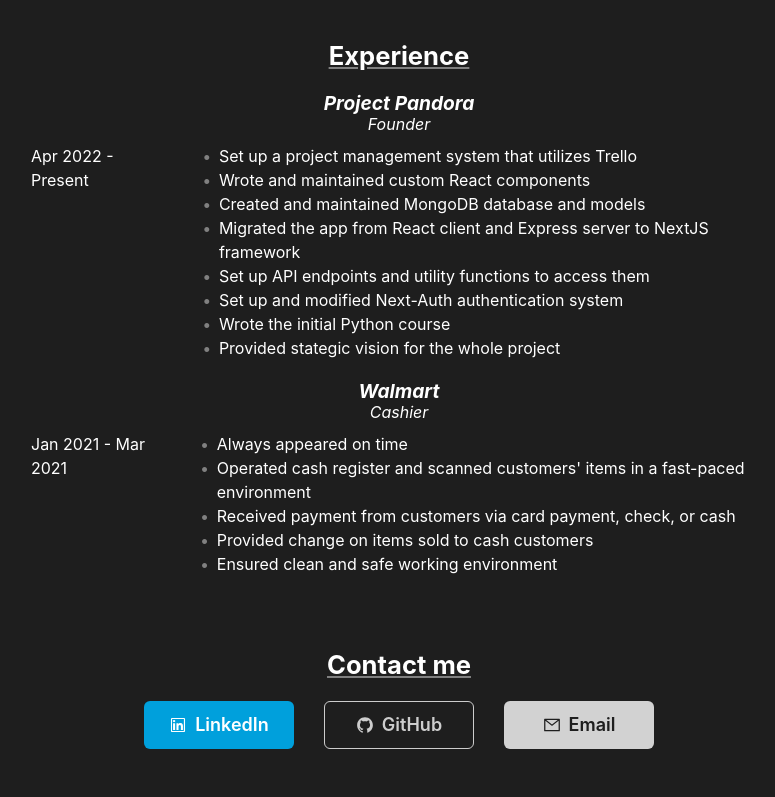
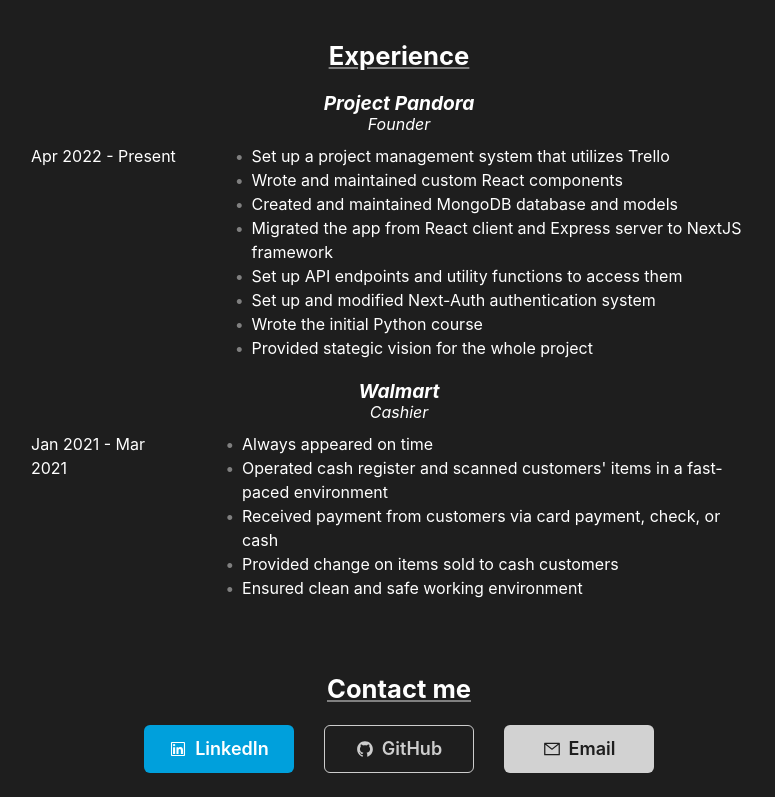
Before and after one commit to Furilon/portfolio-website, a Next.js app: page /about in a window 1280 px wide. Shown: the part 708-1505 px from the top of the page, without its empty margins (241-1016 px from the left). Built offline with nearby package versions, Linux system fonts and the light colour scheme.

Commit message:
UL + date styling

```diff
--- a/components/experience.js
+++ b/components/experience.js
@@ -17,11 +17,12 @@
         direction={{ base: "column", md: "row" }}
         mt={{ base: "0", md: "10px" }}
       >
-        <Text>{date}</Text>
+        <Text w={{ md: "175px" }}>{date}</Text>
         <UnorderedList
           ml={{ base: "0", md: "50px" }}
           mt={{ base: "10px", md: "0" }}
           listStyleType="none"
+          px={5}
         >
           {pointsArr.map((point, index) => (
             <ListItem
```
